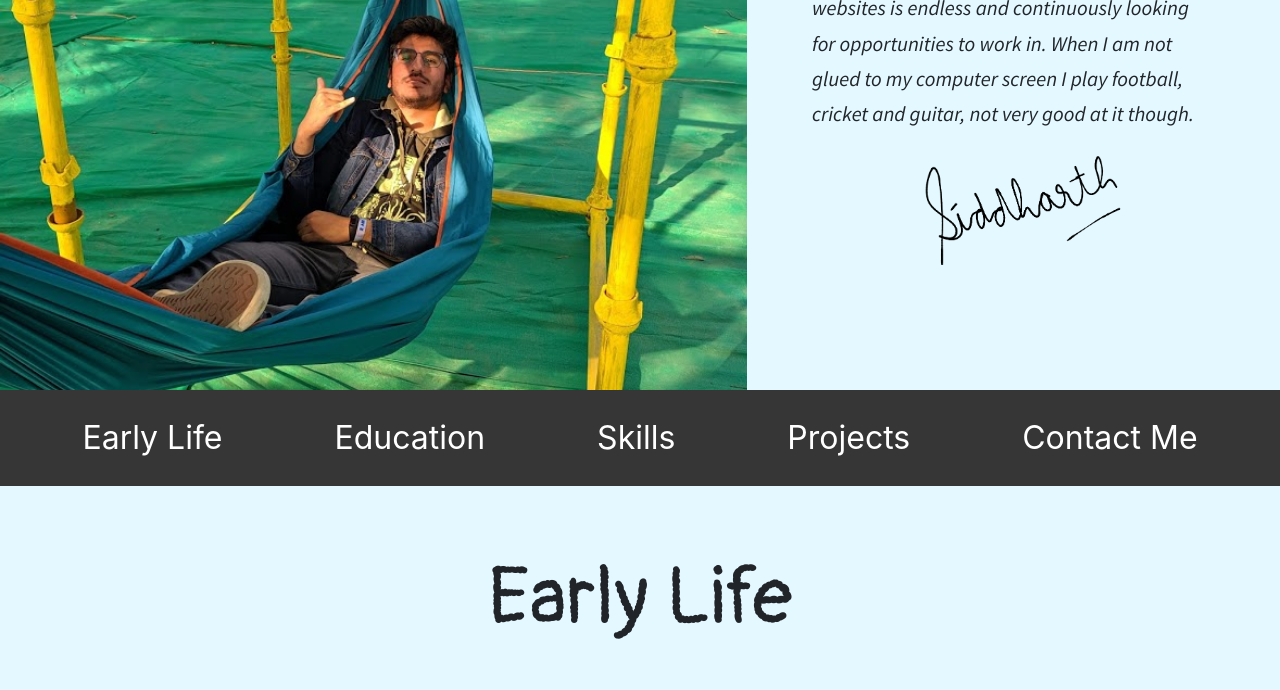
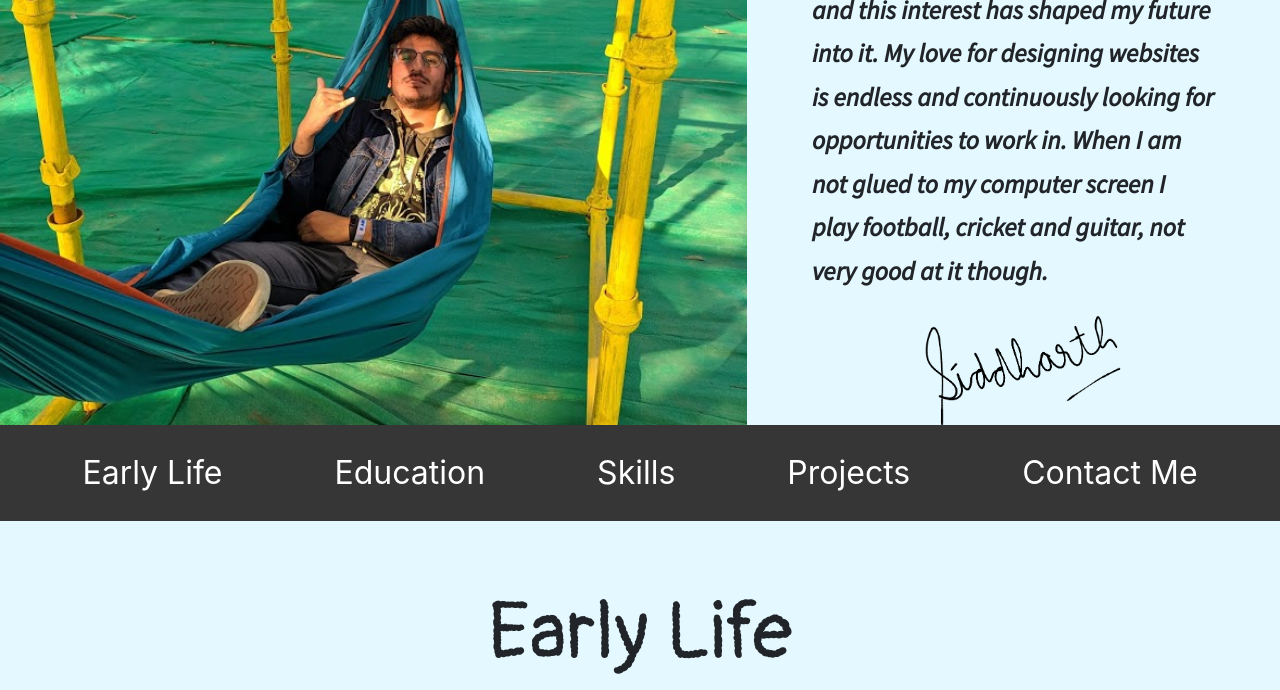
Before and after one commit to sidvashisht/resume, a plain HTML site: page index.html in a window 1280 px wide. Shown: the part 410-1100 px from the top of the page. Drawn offline with nearby package versions, Linux system fonts and the light colour scheme.

Commit message:
Update style.css

```diff
--- a/style.css
+++ b/style.css
@@ -52,7 +52,8 @@
   padding-left: 10%;
   padding-right: 10%;
   margin-top: 10%;
-  font-size: 1.3rem;
+  font-size: 1.6rem;
+  font-weight: bold;
 }
 .signature {
   width: 45%;
```
